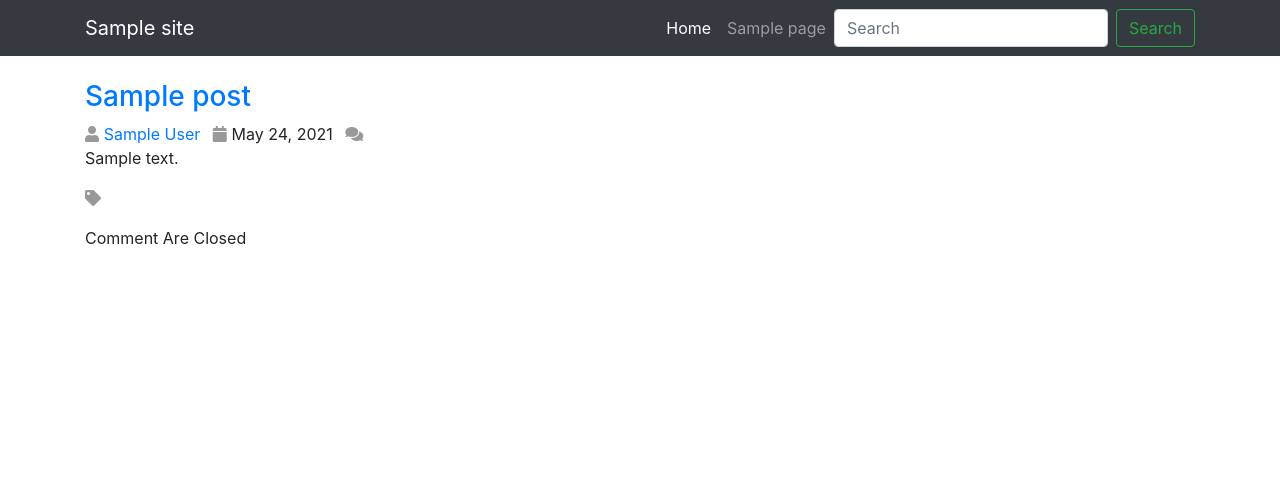
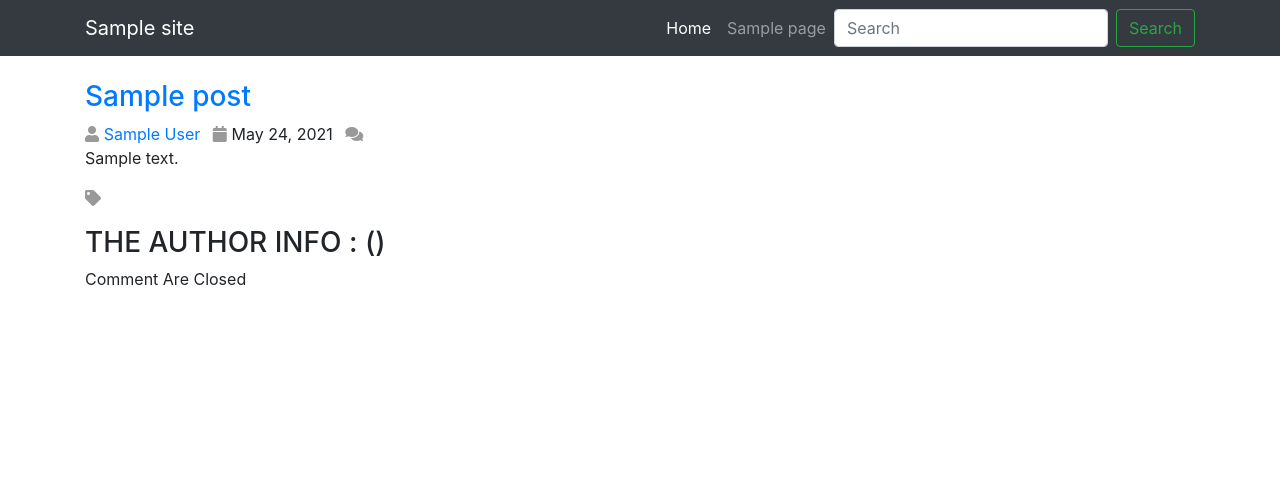
Before and after one commit to zakariaazaraf/learning-worldpress, a WordPress theme: template themes/myfirsttheme/single.php in a window 1280 px wide. Shown: the top 484 px of the page. Run offline with PHP 8.4 and a stand-in for WordPress, Linux system fonts and the light colour scheme; the site name, menu and one post (Sample post) are stand-ins, and other content is empty.

Commit message:
change the display posts method for single post, and display the author informations

```diff
--- a/themes/myfirsttheme/single.php
+++ b/themes/myfirsttheme/single.php
@@ -24,6 +24,11 @@
         <section class="single-post mt-4">
             <div class="container">
                 <div class="post">
+                    <?php
+                        if(have_posts(  )):
+                            while(have_posts(  )):
+                                the_post();
+                    ?>
                                 <?php /* the_title( "<h3 class='post-title'>", "</h3>") */ ?>
                                 <?php
                                     // EDIT THE POST
@@ -60,8 +65,20 @@
                                     <?php the_tags(); ?>
                                 </p>
 
+                                <h3>
+                                    THE AUTHOR INFO :
+                                    <?php the_author_meta( 'first_name' ); ?>
+                                    <?php the_author_meta( 'last_name' ); ?>
+                                    (<?php the_author_meta( 'nickname' ); ?>)
 
+                                    <!-- THE AUTHOR METADATA FUNCTIONS  -->
 
+                                </h3>
+
+                    <?php
+                            endwhile;
+                        endif;
+                    ?>
                 </div>
                 <?php
                     // PAGNATION LINKS
```
Also changed, not shown: themes/myfirsttheme/index.php (+5 -5 lines). Lines whose indentation alone changed are shown as unchanged.
